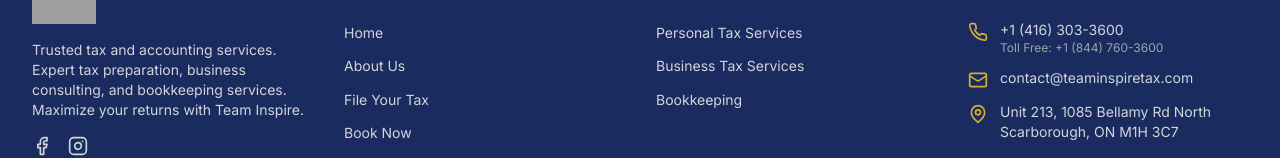
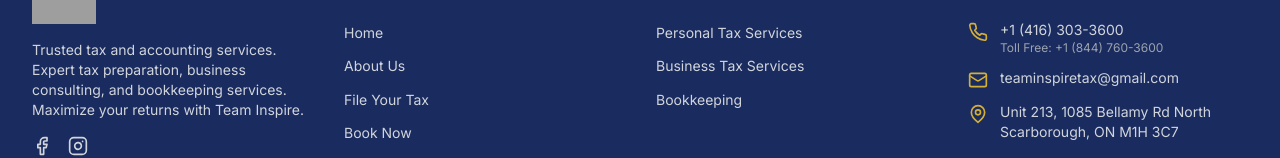
Before and after one commit to ABHAY200/team-inspire-website, a Next.js app: page / in a window 1280 px wide. Shown: the part 4220-4378 px from the top of the page. Built offline with nearby package versions, Linux system fonts and the light colour scheme; grey boxes are pictures that could not be loaded.

Commit message:
Update contact.ts

```diff
--- a/constants/contact.ts
+++ b/constants/contact.ts
@@ -15,7 +15,7 @@
 export const CONTACT_INFO: ContactInfo = {
   phone: '+1 (416) 303-3600',
   tollFree: '+1 (844) 760-3600',
-  email: 'contact@teaminspiretax.com',
+  email: 'teaminspiretax@gmail.com',
   address: {
     line1: 'Unit 213, 1085 Bellamy Rd North',
     line2: 'Scarborough, ON M1H 3C7',
```
